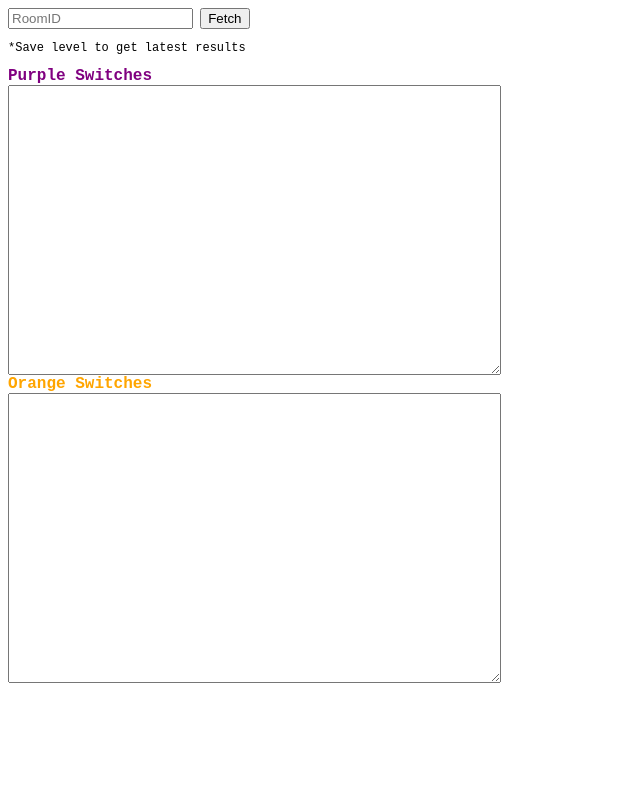
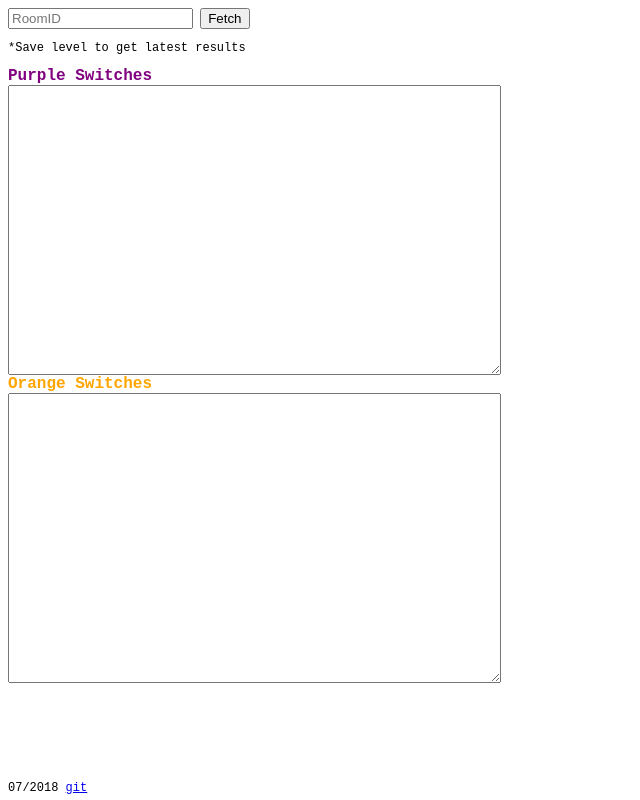
Before and after one commit to SmittyW/EE-Get-Used-Switch-IDs, a plain HTML site: page index.html in a window 1280 px wide. Shown: the whole page, without its empty margins (0-640 px from the left). Drawn offline with Linux system fonts and the light colour scheme.

Commit message:
added footer

```diff
--- a/index.html
+++ b/index.html
@@ -4,21 +4,21 @@
 </head>
 <body>
 	<style type="text/css">
-	body
-	{
+	body {
 		font-family: "Roboto Mono", monospace;
         	font-size:12px;
 	}
-
-	font
-	{
+	font {
 		font-size: 16px;
         	font-weight: bold;
 	}
-
-	div *
-	{
+	div * {
 		display: block;
+	}
+	footer {
+		position: fixed;
+		bottom: 5px;
+		width: 100%;
 	}
 	</style>
 
@@ -27,7 +27,6 @@
 		<input type="submit" id="login-btn" class="button start primary" value="Fetch"/>
 	</form>
     	<p>*Save level to get latest results</p>
-
 	<div>
 		<font color="purple">Purple Switches</font>
 		<textarea id="purpleText" style="margin: 0px; height: 290px; width: 493px;"></textarea>
@@ -35,6 +34,7 @@
 		<font color="orange">Orange Switches</font>
 		<textarea id="orangeText" style="margin: 0px; height: 290px; width: 493px;"></textarea>
 	</div>
+	<footer>07/2018 <a href="https://github.com/SmittyW/EE-Get-Used-Switch-IDs">git</a></footer>
 
 	<script src="js/jquery-3.2.1.js"></script>
 	<script src="js/PlayerIOClient.development.js"></script>
```
